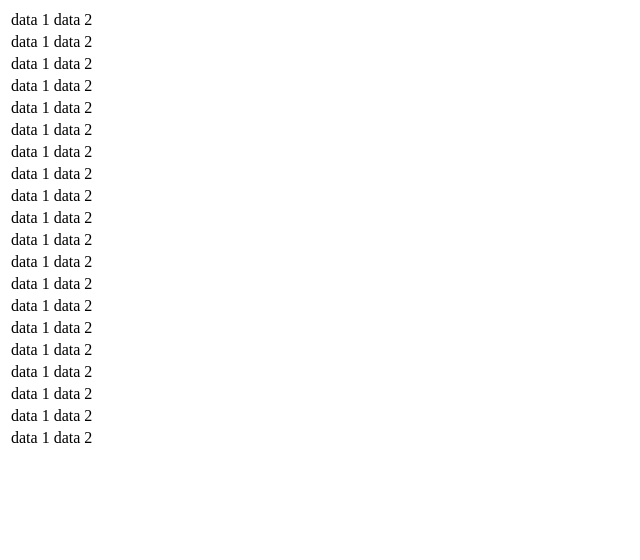
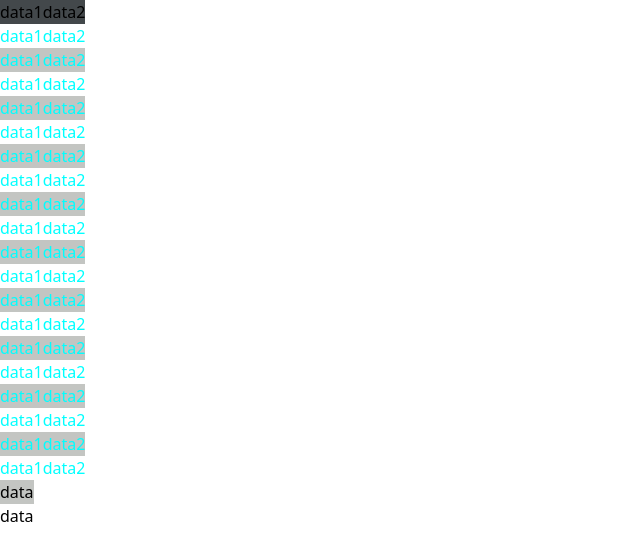
Before and after one commit to zawarali0302-commits/Day3, a plain HTML site: page table.html in a window 1280 px wide. Shown: the whole page, without its empty margins (0-640 px from the left). Drawn offline with nearby package versions, Linux system fonts and the light colour scheme.

Commit message:
color change

```diff
--- a/CSS/style.css
+++ b/CSS/style.css
@@ -1,3 +1,12 @@
 div>p{
     color: aqua;
 }
+.abc{
+    color: aqua;
+}
+tr:nth-child(odd){
+    background-color: rgb(195, 197, 194);
+}
+tr:hover:nth-child(odd){
+    background-color: rgb(67, 72, 75);
+}
--- a/table.html
+++ b/table.html
@@ -1,92 +1,106 @@
 <!DOCTYPE html>
 <html lang="en">
+
 <head>
     <meta charset="UTF-8">
     <meta name="viewport" content="width=device-width, initial-scale=1.0">
+    <link rel="stylesheet" href="css/style.css">
+    <script src="https://cdn.jsdelivr.net/npm/@tailwindcss/browser@4"></script>
+
     <title>Document</title>
 </head>
+
 <body>
-    <table>
+    <table border="1">
+        <tr class="bg-yellow-500">
+            <td class="xyz">data1</td>
+            <td class="xyz">data2</td>
+        </tr>
         <tr class="abc">
-            <td>data 1</td>
-            <td>data 2</td>
+            <td class="xyz">data1</td>
+            <td class="xyz">data2</td>
+        </tr>
+        <tr class="abc">
+            <td class="xyz">data1</td>
+            <td class="xyz">data2</td>
+        </tr>
+        <tr class="abc">
+            <td class="xyz">data1</td>
+            <td class="xyz">data2</td>
+        </tr>
+        <tr class="abc">
+            <td class="xyz">data1</td>
+            <td class="xyz">data2</td>
+        </tr>
+        <tr class="abc">
+            <td class="xyz">data1</td>
+            <td class="xyz">data2</td>
+        </tr>
+        <tr class="abc">
+            <td class="xyz">data1</td>
+            <td class="xyz">data2</td>
+        </tr>
+        <tr class="abc">
+            <td class="xyz">data1</td>
+            <td class="xyz">data2</td>
+        </tr>
+        <tr class="abc">
+            <td class="xyz">data1</td>
+            <td class="xyz">data2</td>
+        </tr>
+        <tr class="abc">
+            <td class="xyz">data1</td>
+            <td class="xyz">data2</td>
+        </tr>
+        <tr class="abc">
+            <td class="xyz">data1</td>
+            <td class="xyz">data2</td>
+        </tr>
+        <tr class="abc">
+            <td class="xyz">data1</td>
+            <td class="xyz">data2</td>
+        </tr>
+        <tr class="abc">
+            <td class="xyz">data1</td>
+            <td class="xyz">data2</td>
+        </tr>
+        <tr class="abc">
+            <td class="xyz">data1</td>
+            <td class="xyz">data2</td>
+        </tr>
+        <tr class="abc">
+            <td class="xyz">data1</td>
+            <td class="xyz">data2</td>
+        </tr>
+        <tr class="abc">
+            <td class="xyz">data1</td>
+            <td class="xyz">data2</td>
+        </tr>
+        <tr class="abc">
+            <td class="xyz">data1</td>
+            <td class="xyz">data2</td>
+        </tr>
+        <tr class="abc">
+            <td class="xyz">data1</td>
+            <td class="xyz">data2</td>
+        </tr>
+        <tr class="abc">
+            <td class="xyz">data1</td>
+            <td class="xyz">data2</td>
+        </tr>
+        <tr class="abc">
+            <td class="xyz">data1</td>
+            <td class="xyz">data2</td>
+        </tr>
+    </table>
+    <table class="">
+        <tr>
+            <td>data</td>
         </tr>
         <tr>
-            <td>data 1</td>
-            <td>data 2</td>
-        </tr>
-        <tr>
-            <td>data 1</td>
-            <td>data 2</td>
-        </tr>
-        <tr>
-            <td>data 1</td>
-            <td>data 2</td>
-        </tr>
-        <tr>
-            <td>data 1</td>
-            <td>data 2</td>
-        </tr>
-        <tr>
-            <td>data 1</td>
-            <td>data 2</td>
-        </tr>
-        <tr>
-            <td>data 1</td>
-            <td>data 2</td>
-        </tr>
-        <tr>
-            <td>data 1</td>
-            <td>data 2</td>
-        </tr>
-        <tr>
-            <td>data 1</td>
-            <td>data 2</td>
-        </tr>
-        <tr>
-            <td>data 1</td>
-            <td>data 2</td>
-        </tr>
-        <tr>
-            <td>data 1</td>
-            <td>data 2</td>
-        </tr>
-        <tr>
-            <td>data 1</td>
-            <td>data 2</td>
-        </tr>
-        <tr>
-            <td>data 1</td>
-            <td>data 2</td>
-        </tr>
-        <tr>
-            <td>data 1</td>
-            <td>data 2</td>
-        </tr>
-        <tr>
-            <td>data 1</td>
-            <td>data 2</td>
-        </tr>
-        <tr>
-            <td>data 1</td>
-            <td>data 2</td>
-        </tr>
-        <tr>
-            <td>data 1</td>
-            <td>data 2</td>
-        </tr>
-        <tr>
-            <td>data 1</td>
-            <td>data 2</td>
-        </tr>
-        <tr>
-            <td>data 1</td>
-            <td>data 2</td>
-        </tr>
-        <tr>
-            <td>data 1</td>
-            <td>data 2</td>
+            <td>data</td>
         </tr>
     </table>
 </body>
+
 </html>
```
